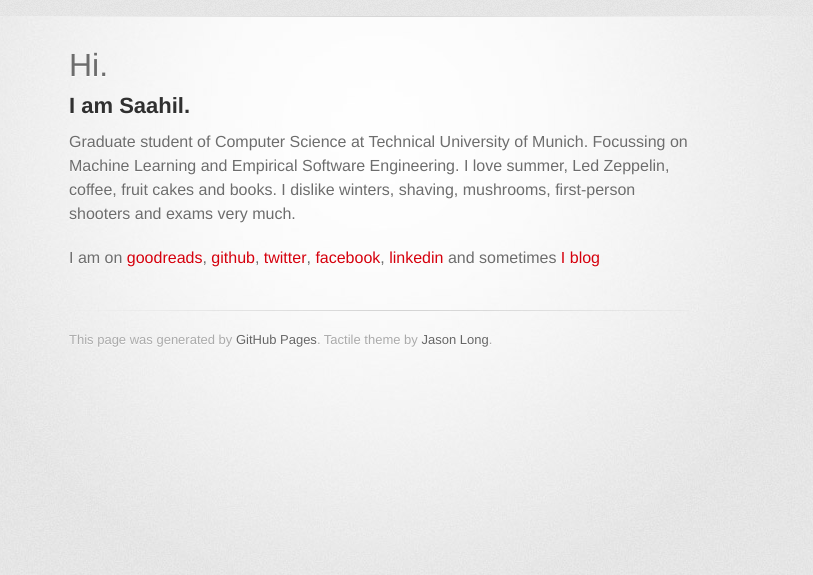
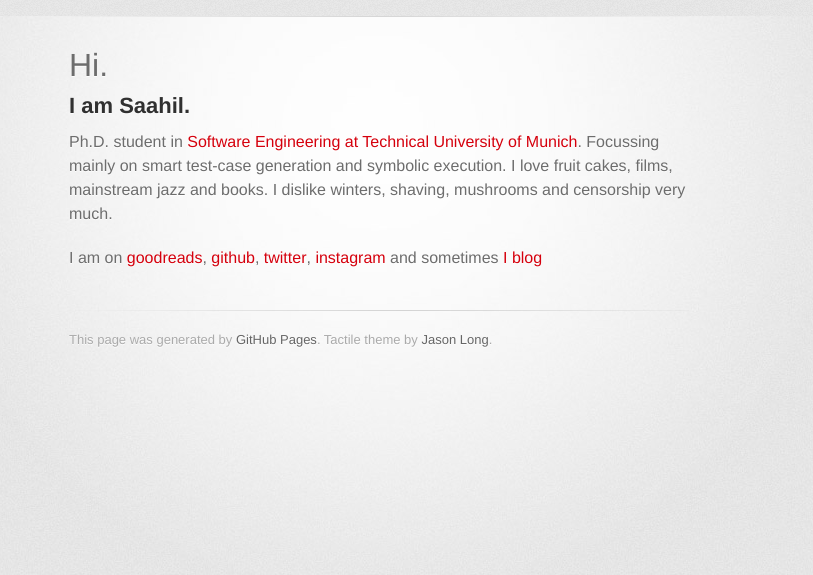
Before and after one commit to saahil/saahil.github.io, a Jekyll site: the page index.html, which Jekyll copies as it is, in a window 1280 px wide. Shown: the top 575 px of the page, without its empty margins (261-1074 px from the left). Built offline with Jekyll 4.4.1, drawn with Linux system fonts in a browser that asks for light colours; some web fonts are replaced; Markdown is read by kramdown in place of the engine named in the settings.

Commit message:
Late update

```diff
--- a/index.html
+++ b/index.html
@@ -26,9 +26,9 @@
 <h2>
 <a name="i-am-saahil-" class="anchor" href="#i-am-saahil-"><span class="octicon octicon-link"></span></a>I am Saahil. </h2>
 
-<p>Graduate student of Computer Science at Technical University of Munich. Focussing on Machine Learning and Empirical Software Engineering. I love summer, Led Zeppelin, coffee, fruit cakes and books. I dislike winters, shaving, mushrooms, first-person shooters and exams very much. </p>
+<p>Ph.D. student in <a href='https://www22.in.tum.de/en/people/saahil-ognawala/'>Software Engineering at Technical University of Munich</a>. Focussing mainly on smart test-case generation and symbolic execution. I love fruit cakes, films, mainstream jazz and books. I dislike winters, shaving, mushrooms and censorship very much. </p>
 
-<p>I am on <a href="http://www.goodreads.com/user/show/4789323-saahil-ognawala">goodreads</a>, <a href="http://github.com/saahil">github</a>, <a href="http://twitter.com/saahil">twitter</a>, <a href="http://facebook.com/saahil.ognawala">facebook</a>,  <a href="http://www.linkedin.com/in/saahilognawala">linkedin</a> and sometimes <a href="https://medium.com/@saahil">I blog</a></p>
+<p>I am on <a href="http://www.goodreads.com/user/show/4789323-saahil-ognawala">goodreads</a>, <a href="http://github.com/saahil">github</a>, <a href="http://twitter.com/saahil">twitter</a>, <a href="http://instagram.com/saahil_in">instagram</a> and sometimes <a href="https://medium.com/@saahil">I blog</a></p>
         </section>
 
         <footer>
```
